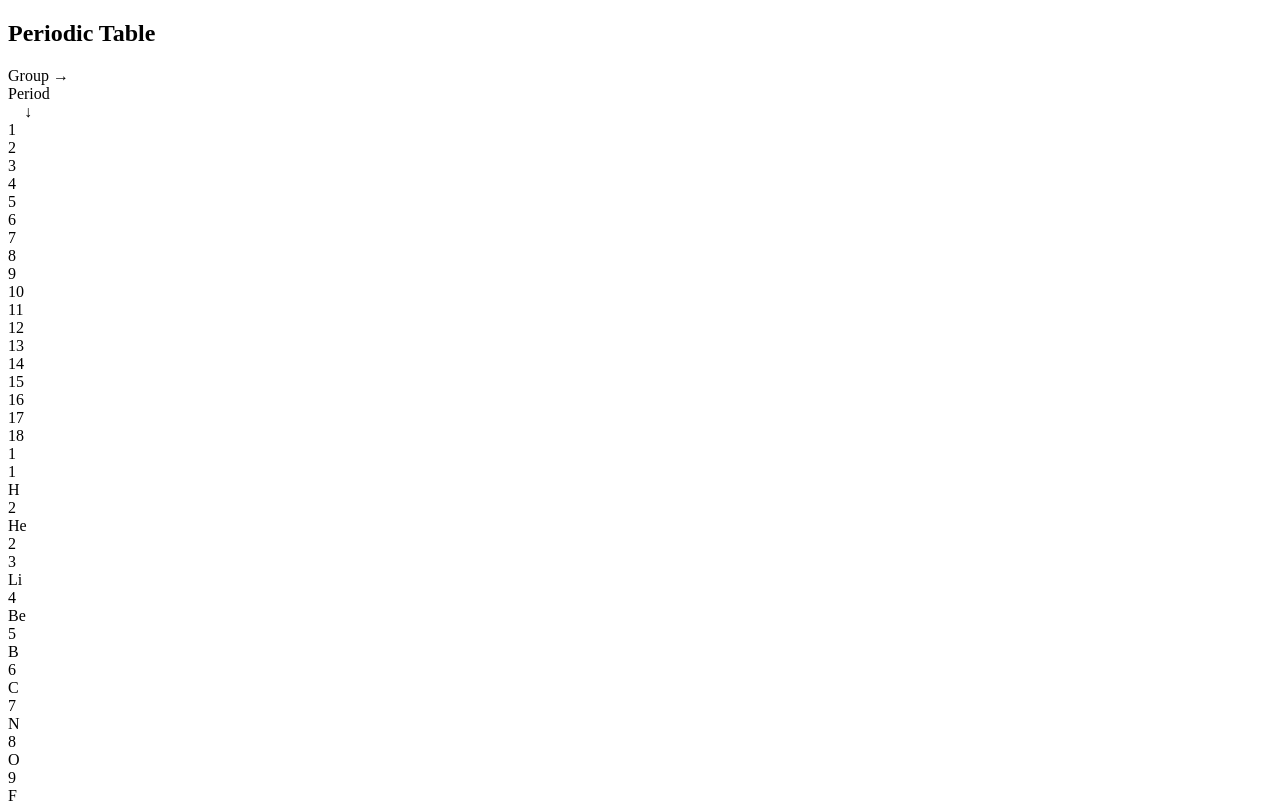
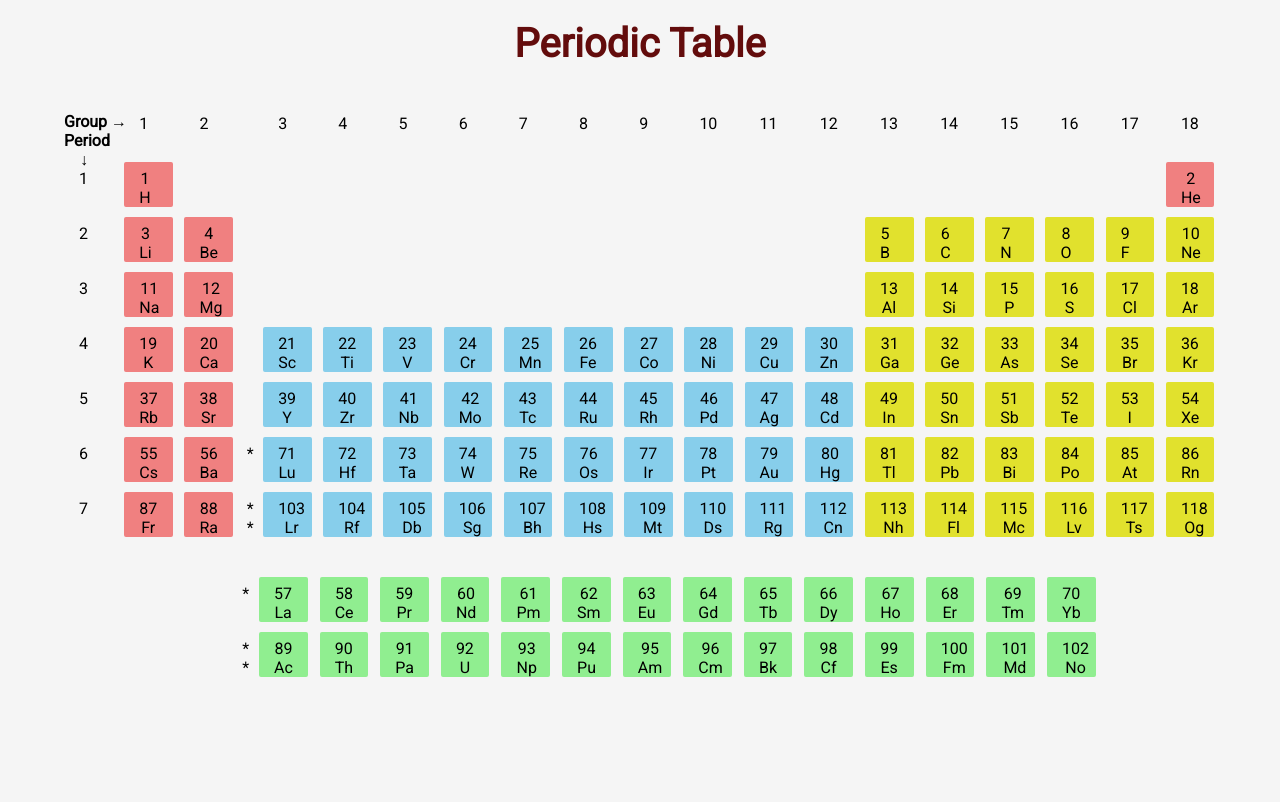
Before and after one commit to harshalvrm/Periodic-Table, a plain HTML site: page index.html in a window 1280 px wide. Shown: the top 802 px of the page. Drawn offline with Linux system fonts and the light colour scheme.

Commit message:
Final Commit

```diff
--- a/index.html
+++ b/index.html
@@ -9,427 +9,521 @@
 </head>
 
 <body>
-    <section class="heading">
+    <section class="PeriodicHead">
         <h1>Periodic Table</h1>
     </section>
 
     <section class="table">
 
-        <!-- Elements of row 0 -->
-        <div class="element">
-            <div class="head">Group &rarr; <br> Period <br> &nbsp; &nbsp; &darr;</div>
+        <!-- ScientificElements of row 0 -->
+        <div class="ScientificElement">
+            <div class="label">Group &rarr; <br> Period <br> &nbsp; &nbsp; &darr;</div>
         </div>
-        <div class="element">
+        <div class="ScientificElement">
             <div class="text">1</div>
         </div>
-        <div class="element">
+        <div class="ScientificElement">
             <div class="text">2</div>
         </div>
         <div class="empty"></div>
-        <div class="element">
+        <div class="ScientificElement">
             <div class="text">3</div>
         </div>
-        <div class="element">
+        <div class="ScientificElement">
             <div class="text">4</div>
         </div>
-        <div class="element">
+        <div class="ScientificElement">
             <div class="text">5</div>
         </div>
-        <div class="element">
+        <div class="ScientificElement">
             <div class="text">6</div>
         </div>
-        <div class="element">
+        <div class="ScientificElement">
             <div class="text">7</div>
         </div>
-        <div class="element">
+        <div class="ScientificElement">
             <div class="text">8</div>
         </div>
-        <div class="element">
+        <div class="ScientificElement">
             <div class="text">9</div>
         </div>
-        <div class="element">
+        <div class="ScientificElement">
             <div class="text">10</div>
         </div>
-        <div class="element">
+        <div class="ScientificElement">
             <div class="text">11</div>
         </div>
-        <div class="element">
+        <div class="ScientificElement">
             <div class="text">12</div>
         </div>
-        <div class="element">
+        <div class="ScientificElement">
             <div class="text">13</div>
         </div>
-        <div class="element">
+        <div class="ScientificElement">
             <div class="text">14</div>
         </div>
-        <div class="element">
+        <div class="ScientificElement">
             <div class="text">15</div>
         </div>
-        <div class="element">
+        <div class="ScientificElement">
             <div class="text">16</div>
         </div>
-        <div class="element">
+        <div class="ScientificElement">
             <div class="text">17</div>
         </div>
-        <div class="element">
+        <div class="ScientificElement">
             <div class="text">18</div>
         </div>
 
 
         <!-- row 1 -->
-        <div class="element">
+        <div class="ScientificElement">
             <div class="text">1</div>
         </div>
-        <div class="element pink">
+        <div class="ScientificElement pink">
             <div class="text">1 <br>H</div>
         </div>
-        <div class="element"></div>
+        <div class="ScientificElement"></div>
         <div class="empty"></div>
-        <div class="element"></div>
-        <div class="element"></div>
-        <div class="element"></div>
-        <div class="element"></div>
-        <div class="element"></div>
-        <div class="element"></div>
-        <div class="element"></div>
-        <div class="element"></div>
-        <div class="element"></div>
-        <div class="element"></div>
-        <div class="element"></div>
-        <div class="element"></div>
-        <div class="element"></div>
-        <div class="element"></div>
-        <div class="element"></div>
-        <div class="element pink">
+        <div class="ScientificElement"></div>
+        <div class="ScientificElement"></div>
+        <div class="ScientificElement"></div>
+        <div class="ScientificElement"></div>
+        <div class="ScientificElement"></div>
+        <div class="ScientificElement"></div>
+        <div class="ScientificElement"></div>
+        <div class="ScientificElement"></div>
+        <div class="ScientificElement"></div>
+        <div class="ScientificElement"></div>
+        <div class="ScientificElement"></div>
+        <div class="ScientificElement"></div>
+        <div class="ScientificElement"></div>
+        <div class="ScientificElement"></div>
+        <div class="ScientificElement"></div>
+        <div class="ScientificElement pink">
             <div class="text">2 <br>He</div>
         </div>
 
         <!-- row 2 -->
-        <div class="element">
+        <div class="ScientificElement">
             <div class="text">2</div>
         </div>
-        <div class="element pink">
+        <div class="ScientificElement pink">
             <div class="text">3 <br>Li</div>
         </div>
-        <div class="element pink">
+        <div class="ScientificElement pink">
             <div class="text">4 <br>Be</div>
         </div>
         <div class="empty"></div>
-        <div class="element"></div>
-        <div class="element"></div>
-        <div class="element"></div>
-        <div class="element"></div>
-        <div class="element"></div>
-        <div class="element"></div>
-        <div class="element"></div>
-        <div class="element"></div>
-        <div class="element"></div>
-        <div class="element"></div>
-        <div class="element yellow">
+        <div class="ScientificElement"></div>
+        <div class="ScientificElement"></div>
+        <div class="ScientificElement"></div>
+        <div class="ScientificElement"></div>
+        <div class="ScientificElement"></div>
+        <div class="ScientificElement"></div>
+        <div class="ScientificElement"></div>
+        <div class="ScientificElement"></div>
+        <div class="ScientificElement"></div>
+        <div class="ScientificElement"></div>
+        <div class="ScientificElement yellow">
             <div class="text">5 <br>B</div>
         </div>
-        <div class="element yellow">
+        <div class="ScientificElement yellow">
             <div class="text">6 <br>C</div>
         </div>
-        <div class="element yellow">
+        <div class="ScientificElement yellow">
             <div class="text">7 <br>N</div>
         </div>
-        <div class="element yellow">
+        <div class="ScientificElement yellow">
             <div class="text">8 <br>O</div>
         </div>
-        <div class="element yellow">
+        <div class="ScientificElement yellow">
             <div class="text">9 <br>F</div>
         </div>
-        <div class="element yellow">
+        <div class="ScientificElement yellow">
             <div class="text">10 <br>Ne</div>
         </div>
 
         <!-- row 3 -->
-        <div class="element">
+        <div class="ScientificElement">
             <div class="text">3</div>
         </div>
-        <div class="element pink">
+        <div class="ScientificElement pink">
             <div class="text">11 <br>Na</div>
         </div>
-        <div class="element pink">
+        <div class="ScientificElement pink">
             <div class="text">12 <br>Mg</div>
         </div>
         <div class="empty"></div>
-        <div class="element"></div>
-        <div class="element"></div>
-        <div class="element"></div>
-        <div class="element"></div>
-        <div class="element"></div>
-        <div class="element"></div>
-        <div class="element"></div>
-        <div class="element"></div>
-        <div class="element"></div>
-        <div class="element"></div>
-        <div class="element yellow">
+        <div class="ScientificElement"></div>
+        <div class="ScientificElement"></div>
+        <div class="ScientificElement"></div>
+        <div class="ScientificElement"></div>
+        <div class="ScientificElement"></div>
+        <div class="ScientificElement"></div>
+        <div class="ScientificElement"></div>
+        <div class="ScientificElement"></div>
+        <div class="ScientificElement"></div>
+        <div class="ScientificElement"></div>
+        <div class="ScientificElement yellow">
             <div class="text">13 <br>Al</div>
         </div>
-        <div class="element yellow">
+        <div class="ScientificElement yellow">
             <div class="text">14 <br>Si</div>
         </div>
-        <div class="element yellow">
+        <div class="ScientificElement yellow">
             <div class="text">15 <br>P</div>
         </div>
-        <div class="element yellow">
+        <div class="ScientificElement yellow">
             <div class="text">16 <br>S</div>
         </div>
-        <div class="element yellow">
+        <div class="ScientificElement yellow">
             <div class="text">17 <br>Cl</div>
         </div>
-        <div class="element yellow">
+        <div class="ScientificElement yellow">
             <div class="text">18 <br>Ar</div>
         </div>
 
         <!-- row 4 -->
-        <div class="element">
+        <div class="ScientificElement">
             <div class="text">4</div>
         </div>
-        <div class="element pink">
+        <div class="ScientificElement pink">
             <div class="text">19 <br>K</div>
         </div>
-        <div class="element pink">
+        <div class="ScientificElement pink">
             <div class="text">20 <br>Ca</div>
         </div>
         <div class="empty"></div>
-        <div class="element blue">
+        <div class="ScientificElement blue">
             <div class="text">21 <br>Sc</div>
         </div>
-        <div class="element blue">
+        <div class="ScientificElement blue">
             <div class="text">22 <br>Ti</div>
         </div>
-        <div class="element blue">
+        <div class="ScientificElement blue">
             <div class="text">23 <br>V</div>
         </div>
-        <div class="element blue">
+        <div class="ScientificElement blue">
             <div class="text">24 <br>Cr</div>
         </div>
-        <div class="element blue">
+        <div class="ScientificElement blue">
             <div class="text">25 <br>Mn</div>
         </div>
-        <div class="element blue">
+        <div class="ScientificElement blue">
             <div class="text">26 <br>Fe</div>
         </div>
-        <div class="element blue">
+        <div class="ScientificElement blue">
             <div class="text">27 <br>Co</div>
         </div>
-        <div class="element blue">
+        <div class="ScientificElement blue">
             <div class="text">28 <br>Ni</div>
         </div>
-        <div class="element blue">
+        <div class="ScientificElement blue">
             <div class="text">29 <br>Cu</div>
         </div>
-        <div class="element blue">
+        <div class="ScientificElement blue">
             <div class="text">30 <br>Zn</div>
         </div>
-        <div class="element yellow">
+        <div class="ScientificElement yellow">
             <div class="text">31 <br>Ga</div>
         </div>
-        <div class="element yellow">
+        <div class="ScientificElement yellow">
             <div class="text">32 <br>Ge</div>
         </div>
-        <div class="element yellow">
+        <div class="ScientificElement yellow">
             <div class="text">33 <br>As</div>
         </div>
-        <div class="element yellow">
+        <div class="ScientificElement yellow">
             <div class="text">34 <br>Se</div>
         </div>
-        <div class="element yellow">
+        <div class="ScientificElement yellow">
             <div class="text">35 <br>Br</div>
         </div>
-        <div class="element yellow">
+        <div class="ScientificElement yellow">
             <div class="text">36 <br>Kr</div>
         </div>
 
         <!-- row 5 -->
-        <div class="element">
+        <div class="ScientificElement">
             <div class="text">5</div>
         </div>
-        <div class="element pink">
+        <div class="ScientificElement pink">
             <div class="text">37 <br>Rb</div>
         </div>
-        <div class="element pink">
+        <div class="ScientificElement pink">
             <div class="text">38 <br>Sr</div>
         </div>
         <div class="empty"></div>
-        <div class="element blue">
+        <div class="ScientificElement blue">
             <div class="text">39 <br>Y</div>
         </div>
-        <div class="element blue">
+        <div class="ScientificElement blue">
             <div class="text">40 <br>Zr</div>
         </div>
-        <div class="element blue">
+        <div class="ScientificElement blue">
             <div class="text">41 <br>Nb</div>
         </div>
-        <div class="element blue">
+        <div class="ScientificElement blue">
             <div class="text">42 <br>Mo</div>
         </div>
-        <div class="element blue">
+        <div class="ScientificElement blue">
             <div class="text">43 <br>Tc</div>
         </div>
-        <div class="element blue">
+        <div class="ScientificElement blue">
             <div class="text">44 <br>Ru</div>
         </div>
-        <div class="element blue">
+        <div class="ScientificElement blue">
             <div class="text">45 <br>Rh</div>
         </div>
-        <div class="element blue">
+        <div class="ScientificElement blue">
             <div class="text">46 <br>Pd</div>
         </div>
-        <div class="element blue">
+        <div class="ScientificElement blue">
             <div class="text">47 <br>Ag</div>
         </div>
-        <div class="element blue">
+        <div class="ScientificElement blue">
             <div class="text">48 <br>Cd</div>
         </div>
-        <div class="element yellow">
+        <div class="ScientificElement yellow">
             <div class="text">49 <br>In</div>
         </div>
-        <div class="element yellow">
+        <div class="ScientificElement yellow">
             <div class="text">50 <br>Sn</div>
         </div>
-        <div class="element yellow">
+        <div class="ScientificElement yellow">
             <div class="text">51 <br>Sb</div>
         </div>
-        <div class="element yellow">
+        <div class="ScientificElement yellow">
             <div class="text">52 <br>Te</div>
         </div>
-        <div class="element yellow">
+        <div class="ScientificElement yellow">
             <div class="text">53 <br>I</div>
         </div>
-        <div class="element yellow">
+        <div class="ScientificElement yellow">
             <div class="text">54 <br>Xe</div>
         </div>
 
         <!-- row 6  -->
-        <div class="element">
+        <div class="ScientificElement">
             <div class="text">6</div>
         </div>
-        <div class="element pink">
+        <div class="ScientificElement pink">
             <div class="text">55 <br>Cs</div>
         </div>
-        <div class="element pink">
+        <div class="ScientificElement pink">
             <div class="text">56 <br>Ba</div>
         </div>
         <div class="empty">
             <div class="text">*</div>
         </div>
-        <div class="element blue">
+        <div class="ScientificElement blue">
             <div class="text">71 <br>Lu</div>
         </div>
-        <div class="element blue">
+        <div class="ScientificElement blue">
             <div class="text">72 <br>Hf</div>
         </div>
-        <div class="element blue">
+        <div class="ScientificElement blue">
             <div class="text">73 <br>Ta</div>
         </div>
-        <div class="element blue">
+        <div class="ScientificElement blue">
             <div class="text">74 <br>W</div>
         </div>
-        <div class="element blue">
+        <div class="ScientificElement blue">
             <div class="text">75 <br>Re</div>
         </div>
-        <div class="element blue">
+        <div class="ScientificElement blue">
             <div class="text">76 <br>Os</div>
         </div>
-        <div class="element blue">
+        <div class="ScientificElement blue">
             <div class="text">77 <br>Ir</div>
         </div>
-        <div class="element blue">
+        <div class="ScientificElement blue">
             <div class="text">78 <br>Pt</div>
         </div>
-        <div class="element blue">
+        <div class="ScientificElement blue">
             <div class="text">79 <br>Au</div>
         </div>
-        <div class="element blue">
+        <div class="ScientificElement blue">
             <div class="text">80 <br>Hg</div>
         </div>
-        <div class="element yellow">
+        <div class="ScientificElement yellow">
             <div class="text">81 <br>Tl</div>
         </div>
-        <div class="element yellow">
+        <div class="ScientificElement yellow">
             <div class="text">82 <br>Pb</div>
         </div>
-        <div class="element yellow">
+        <div class="ScientificElement yellow">
             <div class="text">83 <br>Bi</div>
         </div>
-        <div class="element yellow">
+        <div class="ScientificElement yellow">
             <div class="text">84 <br>Po</div>
         </div>
-        <div class="element yellow">
+        <div class="ScientificElement yellow">
             <div class="text">85 <br>At</div>
         </div>
-        <div class="element yellow">
+        <div class="ScientificElement yellow">
             <div class="text">86 <br>Rn</div>
         </div>
 
         <!-- row 7 -->
-        <div class="element">
+        <div class="ScientificElement">
             <div class="text">7</div>
         </div>
-        <div class="element pink">
+        <div class="ScientificElement pink">
             <div class="text">87 <br>Fr</div>
         </div>
-        <div class="element pink">
+        <div class="ScientificElement pink">
             <div class="text">88 <br>Ra</div>
         </div>
         <div class="empty">
             <div class="text">* <br>*</div>
         </div>
-        <div class="element blue">
+        <div class="ScientificElement blue">
             <div class="text">103 <br>Lr</div>
         </div>
-        <div class="element blue">
+        <div class="ScientificElement blue">
             <div class="text">104 <br>Rf</div>
         </div>
-        <div class="element blue">
+        <div class="ScientificElement blue">
             <div class="text">105 <br>Db</div>
         </div>
-        <div class="element blue">
+        <div class="ScientificElement blue">
             <div class="text">106<br>Sg</div>
         </div>
-        <div class="element blue">
+        <div class="ScientificElement blue">
             <div class="text">107 <br>Bh</div>
         </div>
-        <div class="element blue">
+        <div class="ScientificElement blue">
             <div class="text">108<br>Hs</div>
         </div>
-        <div class="element blue">
+        <div class="ScientificElement blue">
             <div class="text">109 <br>Mt</div>
         </div>
-        <div class="element blue">
+        <div class="ScientificElement blue">
             <div class="text">110 <br>Ds</div>
         </div>
-        <div class="element blue">
+        <div class="ScientificElement blue">
             <div class="text">111 <br>Rg</div>
         </div>
-        <div class="element blue">
+        <div class="ScientificElement blue">
             <div class="text">112 <br>Cn</div>
         </div>
-        <div class="element yellow">
+        <div class="ScientificElement yellow">
             <div class="text">113 <br>Nh</div>
         </div>
-        <div class="element yellow">
+        <div class="ScientificElement yellow">
             <div class="text">114 <br>Fl</div>
         </div>
-        <div class="element yellow">
+        <div class="ScientificElement yellow">
             <div class="text">115 <br>Mc</div>
         </div>
-        <div class="element yellow">
+        <div class="ScientificElement yellow">
             <div class="text">116 <br>Lv</div>
         </div>
-        <div class="element yellow">
+        <div class="ScientificElement yellow">
             <div class="text">117 <br>Ts</div>
         </div>
-        <div class="element yellow">
+        <div class="ScientificElement yellow">
             <div class="text">118 <br>Og</div>
         </div>
-
     </section>
 
+    <section class="f-block">
+        <!-- row 1 -->
+        <div class="empty">
+            <div class="text">*</div>
+        </div>
+        <div class="ScientificElement green">
+            <div class="text">57 <br />La</div>
+        </div>
+        <div class="ScientificElement green">
+            <div class="text">58 <br />Ce</div>
+        </div>
+        <div class="ScientificElement green">
+            <div class="text">59 <br />Pr</div>
+        </div>
+        <div class="ScientificElement green">
+            <div class="text">60 <br />Nd</div>
+        </div>
+        <div class="ScientificElement green">
+            <div class="text">61 <br />Pm</div>
+        </div>
+        <div class="ScientificElement green">
+            <div class="text">62 <br />Sm</div>
+        </div>
+        <div class="ScientificElement green">
+            <div class="text">63 <br />Eu</div>
+        </div>
+        <div class="ScientificElement green">
+            <div class="text">64 <br />Gd</div>
+        </div>
+        <div class="ScientificElement green">
+            <div class="text">65 <br />Tb</div>
+        </div>
+        <div class="ScientificElement green">
+            <div class="text">66 <br />Dy</div>
+        </div>
+        <div class="ScientificElement green">
+            <div class="text">67 <br />Ho</div>
+        </div>
+        <div class="ScientificElement green">
+            <div class="text">68 <br />Er</div>
+        </div>
+        <div class="ScientificElement green">
+            <div class="text">69 <br />Tm</div>
+        </div>
+        <div class="ScientificElement green">
+            <div class="text">70 <br />Yb</div>
+        </div>
+
+        <!-- row 2 -->
+        <div class="empty">
+            <div class="text">* <br />*</div>
+        </div>
+        <div class="ScientificElement green">
+            <div class="text">89 <br />Ac</div>
+        </div>
+        <div class="ScientificElement green">
+            <div class="text">90 <br />Th</div>
+        </div>
+        <div class="ScientificElement green">
+            <div class="text">91 <br />Pa</div>
+        </div>
+        <div class="ScientificElement green">
+            <div class="text">92 <br />U</div>
+        </div>
+        <div class="ScientificElement green">
+            <div class="text">93 <br />Np</div>
+        </div>
+        <div class="ScientificElement green">
+            <div class="text">94 <br />Pu</div>
+        </div>
+        <div class="ScientificElement green">
+            <div class="text">95 <br />Am</div>
+        </div>
+        <div class="ScientificElement green">
+            <div class="text">96 <br />Cm</div>
+        </div>
+        <div class="ScientificElement green">
+            <div class="text">97 <br />Bk</div>
+        </div>
+        <div class="ScientificElement green">
+            <div class="text">98 <br />Cf</div>
+        </div>
+        <div class="ScientificElement green">
+            <div class="text">99 <br />Es</div>
+        </div>
+        <div class="ScientificElement green">
+            <div class="text">100 <br />Fm</div>
+        </div>
+        <div class="ScientificElement green">
+            <div class="text">101 <br />Md</div>
+        </div>
+        <div class="ScientificElement green">
+            <div class="text">102 <br />No</div>
+        </div>
+    </section>
 
 </body>
 </html>
--- a/style.css
+++ b/style.css
@@ -0,0 +1,102 @@
+@import url('https://fonts.googleapis.com/css2?family=Roboto&display=swap');
+
+* {
+    margin: 0;
+    padding: 0;
+    box-sizing: border-box;
+}
+
+body {
+    background-color: whitesmoke;
+    font-family: 'Roboto', sans-serif;;
+}
+
+.empty {
+    position: relative;
+    width: 7px;
+}
+
+
+.PeriodicHead {
+    margin: 20px auto;
+    text-align: center;
+}
+
+
+.PeriodicHead h1 {
+    font-size: 2.5rem;
+    color: #630c0c;
+}
+
+.label{
+    width: 7vw;
+    position: absolute;
+    font-weight: bold;
+    top: 5px;
+    text-align: left;
+}
+
+.text {
+    position: absolute;
+    cursor: pointer;
+    top: 15%;
+    left: 31%;
+    font-weight: 500;
+    text-align: center;
+}
+
+
+.table {
+    width: 90vw;
+    margin: auto;
+    display: grid;
+    grid-template-columns: repeat(20, auto);
+    gap: 10px;
+    position: relative;
+    padding: 20px 0px 20px 0px;
+}
+
+
+.ScientificElement {
+    height: 45px;
+    width: 3.8vw;
+    text-align: center;
+    transition: 0.2s ease;
+    border-radius: 2px;
+    position: relative;
+}
+
+.ScientificElement:hover {
+    transform: scale(1.2);
+    opacity: 0.9;
+
+    /* z-index: 10; */
+}
+
+.f-block {
+    display: grid;
+    grid-template-columns: repeat(15, auto);
+    gap: 10px;
+    width: 67vw;
+    margin: 20px 0px 30px 240px;
+}
+
+.pink {
+    background-color: lightcoral;
+}
+
+.yellow {
+    background-color: #e1e12d;
+}
+
+.blue {
+    background-color: skyblue;
+}
+
+.green {
+    background-color: lightgreen;
+}
+
+span.arrow {
+    transform: rotate(90deg);
+}
```
